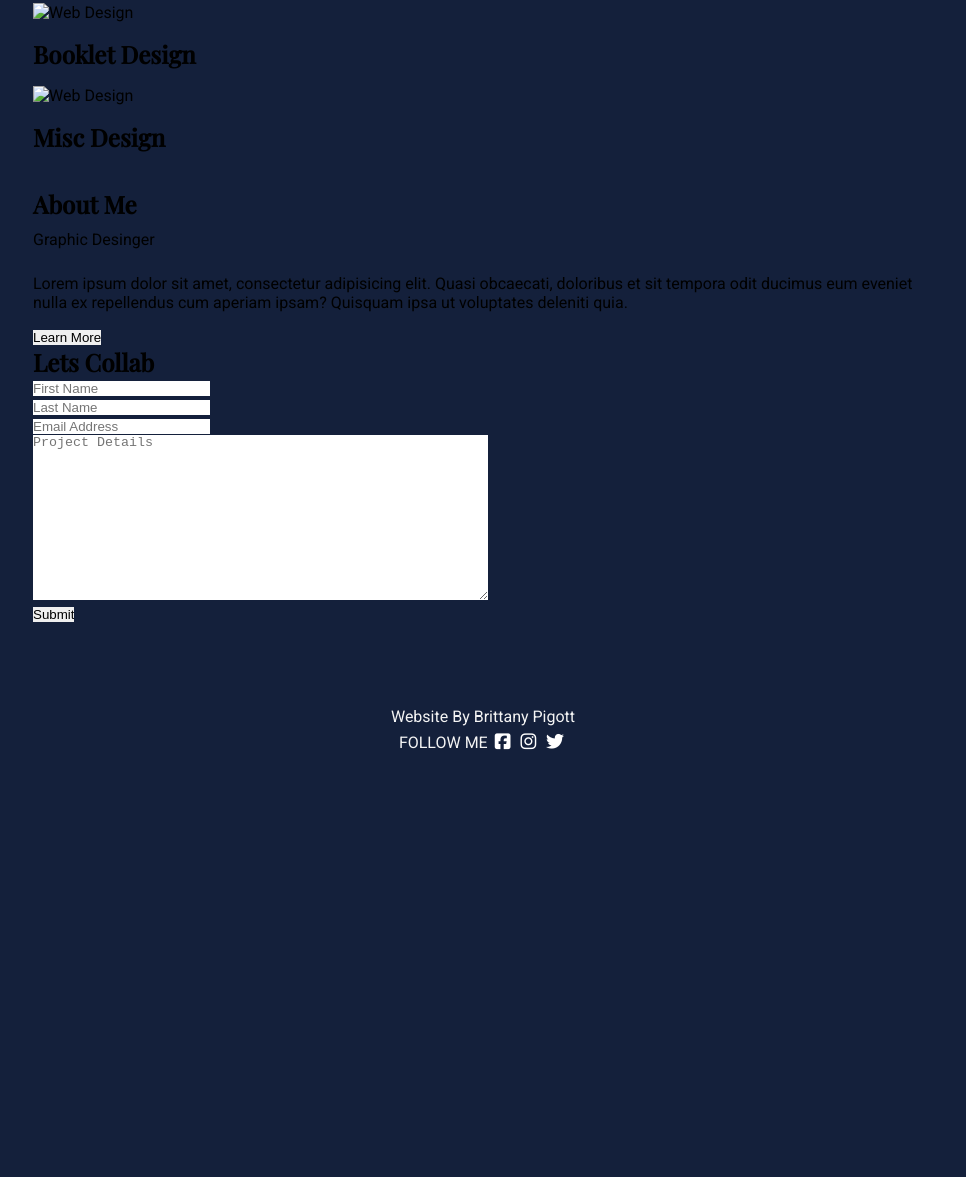
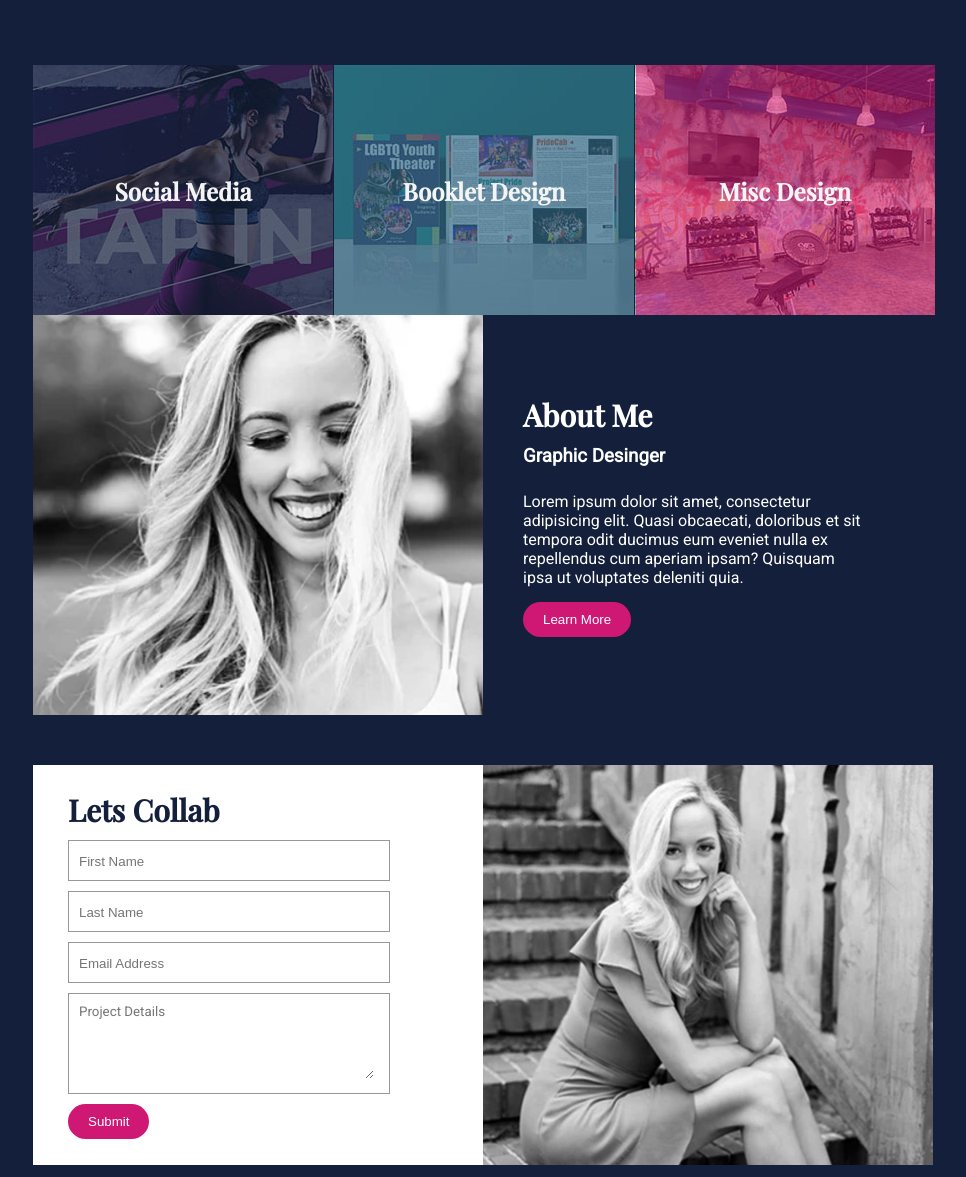
Before and after one commit to brittpigott/Project3, a plain HTML site: page index.html in a window 1280 px wide. Shown: the part 893-2070 px from the top of the page, without its empty margins (157-1123 px from the left). Before the commit the page ends 1685 px from the top, so only its background shows below. Drawn offline with nearby package versions, Linux system fonts and the light colour scheme; a web font is replaced by a local one.

Commit message:
index about and form styling

```diff
--- a/css/style.css
+++ b/css/style.css
@@ -20,6 +20,10 @@ h2 {
 h1,
 h2 {
   font-family: "Playfair Display", serif;
+}
+
+h1 {
+  font-size: 30px;
 }
 
 h3,
@@ -98,18 +102,22 @@ nav ul li a:hover {
   font-size: 30px;
 }
 
-.hero-button a {
+.hero-button {
   background: #cf1874;
   color: white;
   padding: 10px 20px;
   border-radius: 50px;
-  text-decoration: none;
   transition: 0.3s;
 }
 
-.hero-button a:hover {
+.hero-button:hover {
   background: #326986;
   transition: 0.3s;
+}
+
+.hero-button a {
+  text-decoration: none;
+  color: white;
 }
 
 .hero-text {
@@ -139,45 +147,36 @@ nav ul li a:hover {
   background: #f4f4f4;
   color: #14203b;
   text-align: center;
-  width: 100%;
   padding: 40px;
 }
 
 /*=========================================
-  Portfolio Section Styling
 
+Cards Section Styling
 
-
-.cards {
-  height: 325px;
-  padding: 20px 0;
-}
+=========================================*/
 
 .card {
-  width: 296px;
-  height: 281px;
+  width: 297px;
+  height: 250px;
   display: inline-block;
-  margin: 20px 0;
-}
-
-.card img {
-  width: 100%;
 }
 
 .card-text1,
 .card-text2,
 .card-text3 {
   position: relative;
-  top: -304px;
+  width: 300px;
+  height: 241px;
+  top: -254px;
   text-align: center;
-  padding: 14px;
   color: #f4f4f4;
   transition: 0.3s;
-  height: 270px;
+  padding-top: 10px;
 }
 
 .titles {
-  padding: 113px 0;
+  padding-top: 100px;
 }
 
 .card-text1:hover {
@@ -201,42 +200,74 @@ nav ul li a:hover {
   font-size: large;
 }
 
+section.cards {
+  height: 644px;
+}
+
 /*=========================================
 
   About Section Styling
 
 =========================================*/
+.about-me {
+  color: white;
+  height: 450px;
+}
+
+.about-me-text {
+  display: inline-block;
+  max-width: 345px;
+  padding: 80px 0 0 40px;
+}
+
+.about-me img {
+  display: inline-block;
+  float: left;
+  padding: 0;
+  width: 450px;
+  height: 400px;
+}
+
+.about-button {
+  background: #cf1874;
+  color: white;
+  padding: 10px 20px;
+  border-radius: 50px;
+  text-decoration: none;
+  transition: 0.3s;
+}
+
+.about-button:hover {
+  background: #326986;
+  transition: 0.3s;
+}
+
+.about-button a {
+  text-decoration: none;
+  color: white;
+}
 
 /*=====================================
 
-Contact Section Styling
+Form Section Styling
 
-
-.contact-section {
-  display: inline-block;
-  width: 900px;
+=========================================*/
+.form {
+  background: white;
+  color: #14203b;
+  height: 400px;
 }
 
-img {
-  width: 360px;
-  height: 425px;
-  float: left;
-  padding: 40px 40px;
-}
-
-form {
+.contact-form {
   display: inline-block;
-}
-
-.contact-section h1 {
-  padding-top: 40px;
+  padding: 25px 35px;
 }
 
 .input-section {
   border: 1px rgb(151, 151, 151) solid;
   padding: 10px;
   margin: 10px 0;
-  width: 400px;
+  width: 300px;
   color: lightgray;
 }
 
@@ -262,6 +293,12 @@ textarea {
 .submit.input-section {
   border: none;
   padding: 0;
+}
+
+.form img {
+  width: 450px;
+  display: inline-block;
+  float: right;
 }
 
 /*=========================================
--- a/index.html
+++ b/index.html
@@ -35,7 +35,7 @@
                 <h1>Brittany Pigott</h1>
                 <h3>GRAPHIC DESIGNER</h3>
                 <p>Lorem ipsum dolor sit amet consectetur adipisicing elit. Facilis ab ipsa quibusdam ratione illum cumque totam atque impedit earum aperiam numquam voluptate, sunt doloremque ipsum ducimus? Perferendis blanditiis quasi nulla!</p>
-                <button class="hero-button"> <a href="contact.html">CONTACT ME</a></button>
+                <button class="hero-button"> <a href="contact.html">Contact Me</a></button>
             </div>
             <div class="hero-image">
                 <img src="images/hero-headshot.png" alt="Brittany Pigott Headshot">
@@ -48,10 +48,11 @@
             <hr>
         </section>
 
+
+        <section class="cards">
             <!-- Web Design -->
-        <section class="cards">
             <div class="card">
-                <img src="images/1.jpg" alt="Web Design">
+                <img src="images/web-design.jpg" alt="Web Design">
             <div class="card-text1">
                 <h2 class="titles">Web Design</h2>
             </div>
@@ -59,7 +60,7 @@
 
             <!-- Branding -->
             <div class="card">
-                <img src="images/2.jpg" alt="Web Design">
+                <img src="images/branding.jpg" alt="Branding">
             <div class="card-text2">
                 <h2 class="titles">Brand Design</h2>
             </div>
@@ -67,15 +68,15 @@
 
             <!-- Print -->
             <div class="card">
-                <img src="images/3.jpg" alt="Web Design">
+                <img src="images/print.jpg" alt="Print">
             <div class="card-text3">
                 <h2 class="titles">Print Design</h2>
             </div>
             </div>
 
-            <!-- Socail -->
+            <!-- Social -->
             <div class="card">
-                <img src="images/1.jpg" alt="Web Design">
+                <img src="images/social.jpg" alt="Social Media">
             <div class="card-text1">
                 <h2 class="titles">Social Media</h2>
             </div>
@@ -83,36 +84,45 @@
 
             <!-- Booklets -->
             <div class="card">
-                <img src="images/1.jpg" alt="Web Design">
-            <div class="card-text1">
+                <img src="images/booklets.jpg" alt="Booklets">
+            <div class="card-text2">
                 <h2 class="titles">Booklet Design</h2>
             </div>
             </div>
 
             <!-- Misc -->
             <div class="card">
-                <img src="images/1.jpg" alt="Web Design">
-            <div class="card-text1">
+                <img src="images/misc.jpg" alt="Misc Design">
+            <div class="card-text3">
                 <h2 class="titles">Misc Design</h2>
             </div>
             </div>
         </section>
 
+
+<!-------- About Me -------->
         <section class="about-me">
             <div>
-                <img src="" alt="">
+                <img src="images/headshot-about.jpg" alt="Brittany Pigott Headshot">
             </div>
-            <div>
+            <div class="about-me-text">
                 <h1>About Me</h1>
                 <hr>
-                <p>Graphic Desinger</p>
+                <h3>Graphic Desinger</h3>
                 <p>Lorem ipsum dolor sit amet, consectetur adipisicing elit. Quasi obcaecati, doloribus et sit tempora odit ducimus eum eveniet nulla ex repellendus cum aperiam ipsam? Quisquam ipsa ut voluptates deleniti quia.</p>
-                <button class="about-button">Learn More</button>
+                <button class="about-button"><a href="about.html">Learn More</a></button>
             </div>
         </section>
 
-        <section class="about-me">
-            <div>
+
+<!-------- Form -------->
+        <section class="form">
+
+            <div class="contact-image">
+                <img src="images/headshot-form.jpg" alt="Brittany Pigott Headshot">
+            </div>
+
+            <div class="contact-form">
                 <h1>Lets Collab</h1>
                 <form id="test_form" name="test_form" method="POST" action="form.php" onsubmit="return validateForm(this)">
                     <div class="first-name input-section">
@@ -132,17 +142,13 @@
 
                     <div class="comments input-section">
                         <label for="comments" class="label_input_wrap"></label>
-                        <textarea name="comments" id="comments" placeholder="Project Details" cols="55" rows="11"></textarea>
+                        <textarea name="comments" id="comments" placeholder="Project Details" cols="40" rows="5"></textarea>
                     </div>
 
                     <div class="submit input-section">
                         <input type="submit" value="Submit">
                     </div>
                 </form>
-        </section>
-            </div>
-            <div>
-                <img src="" alt="">
             </div>
         </section>
     </main>
```
Also changed, not shown: images/booklets.jpg (added), images/branding.jpg (added), images/headshot-about.jpg (added), images/headshot-form.jpg (added), images/misc.jpg (added), images/print.jpg (added), images/social.jpg (added), images/web-design.jpg (added), 1 other file.
